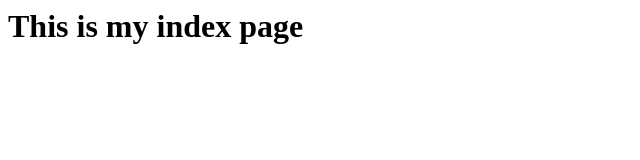
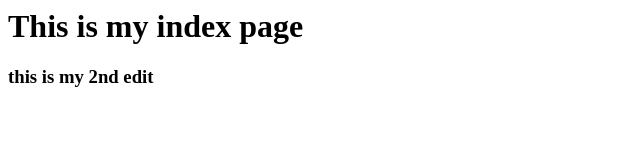
Before and after one commit to SonamYeshi/demo, a plain HTML site: page index.html in a window 1280 px wide. Shown: the whole page, without its empty margins (0-640 px from the left). Drawn offline with Linux system fonts and the light colour scheme.

Commit message:
this is 2nd commit

```diff
--- a/index.html
+++ b/index.html
@@ -1 +1,2 @@
 <h1> This is my index page </h1>
+<h3>this is my 2nd edit</h3>
```
